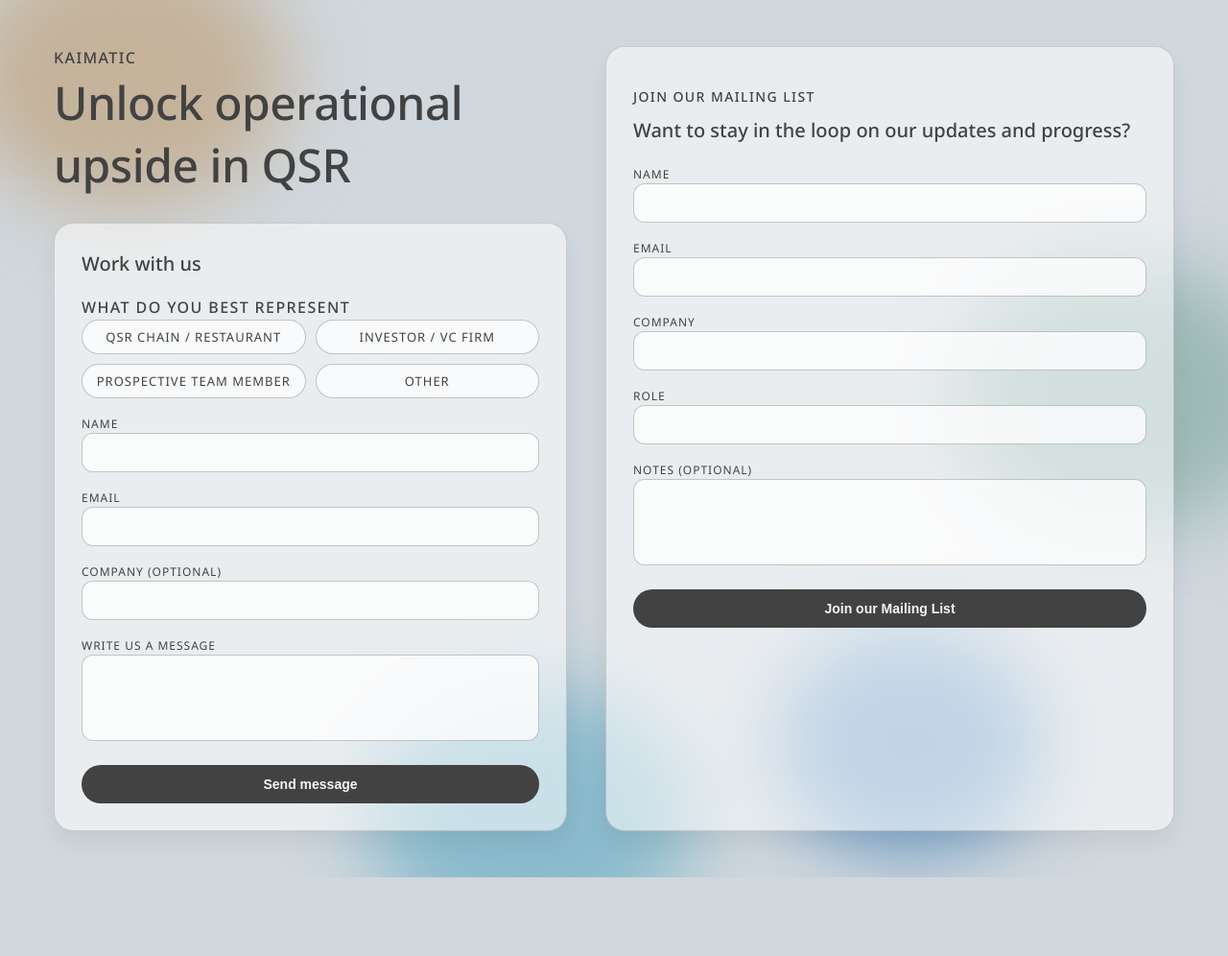
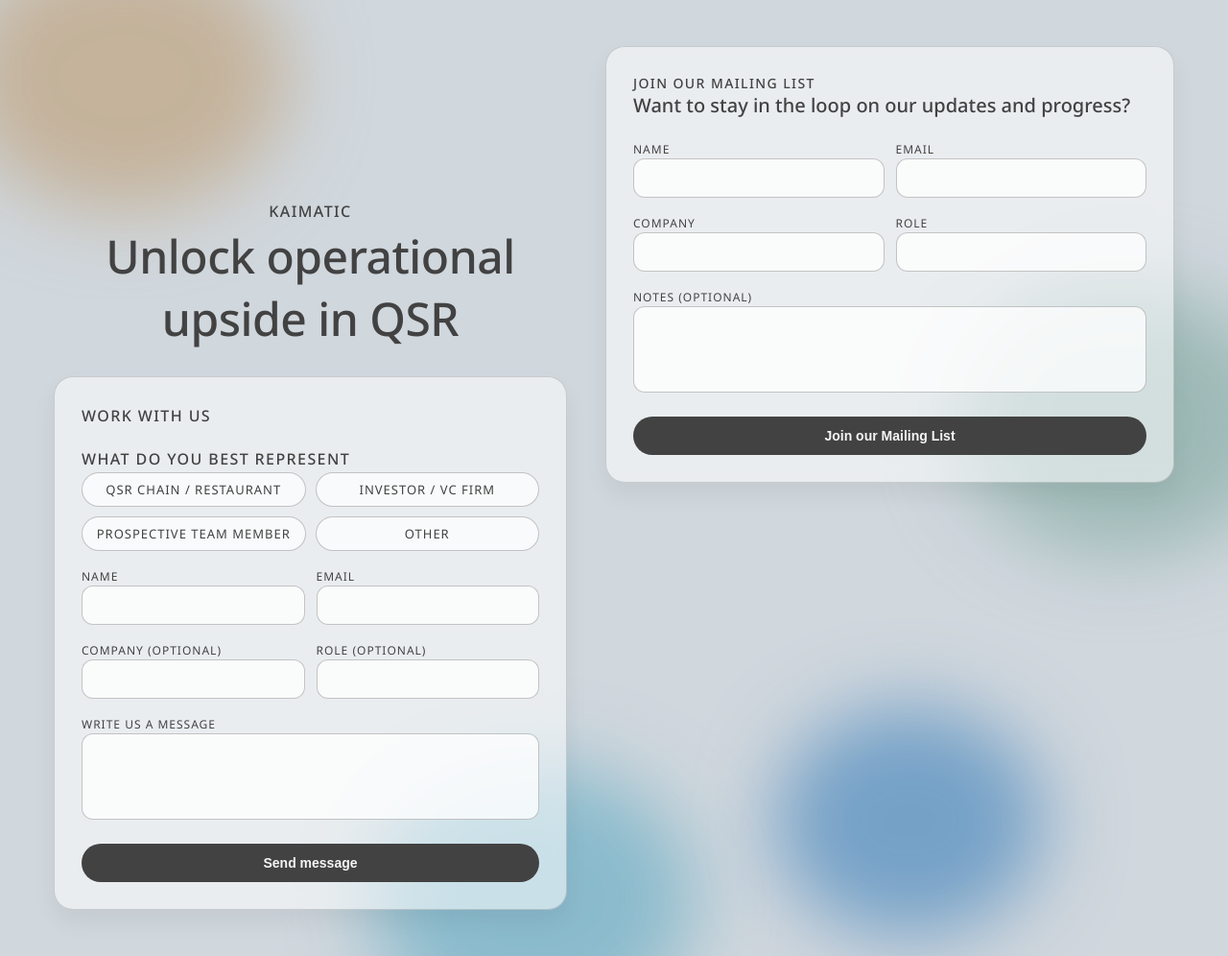
Before and after one commit to ShubanGouru/kaimatic.com, a plain HTML site: page index.html in a window 1280 px wide. Shown: the whole page at 96% size. Before the commit the page ends 914 px from the top, so only its background shows below. Drawn offline with Linux system fonts and the light colour scheme.

Commit message:
Unify panel header styling

```diff
--- a/index.html
+++ b/index.html
@@ -32,7 +32,7 @@
         padding: 48px 56px;
         display: flex;
         gap: 40px;
-        align-items: stretch;
+        align-items: flex-start;
       }
 
       .hero {
@@ -41,6 +41,12 @@
         flex: 1;
         gap: 28px;
         z-index: 1;
+      }
+
+      .hero-intro {
+        text-align: center;
+        align-self: center;
+        margin-top: clamp(24px, 20vh, 220px);
       }
 
       .hero h1 {
@@ -62,6 +68,14 @@
         letter-spacing: 1.4px;
         font-weight: 500;
         margin-bottom: 12px;
+      }
+
+      .panel-title {
+        font-size: 14px;
+        text-transform: uppercase;
+        letter-spacing: 1.4px;
+        font-weight: 500;
+        margin: 0;
       }
 
       .panel {
@@ -87,6 +101,12 @@
         display: flex;
         flex-direction: column;
         gap: 14px;
+      }
+
+      .form-row {
+        display: grid;
+        grid-template-columns: repeat(2, minmax(0, 1fr));
+        gap: 12px;
       }
 
       label {
@@ -163,6 +183,7 @@
         bottom: 32px;
         left: 50%;
         transform: translateX(-50%);
+        z-index: 10;
         padding: 12px 20px;
         border-radius: 999px;
         background: rgba(66, 66, 66, 0.92);
@@ -241,6 +262,10 @@
         .button-group {
           grid-template-columns: 1fr;
         }
+
+        .form-row {
+          grid-template-columns: 1fr;
+        }
       }
     </style>
   </head>
@@ -254,13 +279,13 @@
       </div>
 
       <section class="hero">
-        <div>
+        <div class="hero-intro">
           <p class="section-title">Kaimatic</p>
           <h1>Unlock operational upside in QSR</h1>
         </div>
 
         <div class="panel">
-          <h2>Work with us</h2>
+          <p class="panel-title">Work with us</p>
           <form
             class="js-form"
             action="https://formsubmit.co/ajax/kaimatic.team@gmail.com"
@@ -292,6 +317,7 @@
                 </label>
               </div>
             </div>
+            <div class="form-row">
               <div>
                 <label for="name">Name</label>
                 <input id="name" name="name" type="text" required />
@@ -300,9 +326,16 @@
                 <label for="email">Email</label>
                 <input id="email" name="email" type="email" required />
               </div>
+            </div>
+            <div class="form-row">
               <div>
                 <label for="company">Company (optional)</label>
                 <input id="company" name="company" type="text" />
+              </div>
+              <div>
+                <label for="role">Role (optional)</label>
+                <input id="role" name="role" type="text" />
+              </div>
             </div>
             <div>
               <label for="message">Write us a message</label>
@@ -315,7 +348,7 @@
 
       <section class="panel">
         <div>
-          <p class="section-title">Join our Mailing List</p>
+          <p class="panel-title">Join our Mailing List</p>
           <h2>Want to stay in the loop on our updates and progress?</h2>
         </div>
         <form
@@ -323,6 +356,7 @@
           action="https://formsubmit.co/ajax/kaimatic.team@gmail.com"
           method="post"
         >
+          <div class="form-row">
             <div>
               <label for="waitlist-name">Name</label>
               <input id="waitlist-name" name="name" type="text" required />
@@ -331,6 +365,8 @@
               <label for="waitlist-email">Email</label>
               <input id="waitlist-email" name="email" type="email" required />
             </div>
+          </div>
+          <div class="form-row">
             <div>
               <label for="waitlist-company">Company</label>
               <input id="waitlist-company" name="company" type="text" required />
@@ -338,6 +374,7 @@
             <div>
               <label for="waitlist-role">Role</label>
               <input id="waitlist-role" name="role" type="text" required />
+            </div>
           </div>
           <div>
             <label for="waitlist-notes">Notes (optional)</label>
```
Lines whose indentation alone changed are shown as unchanged.
